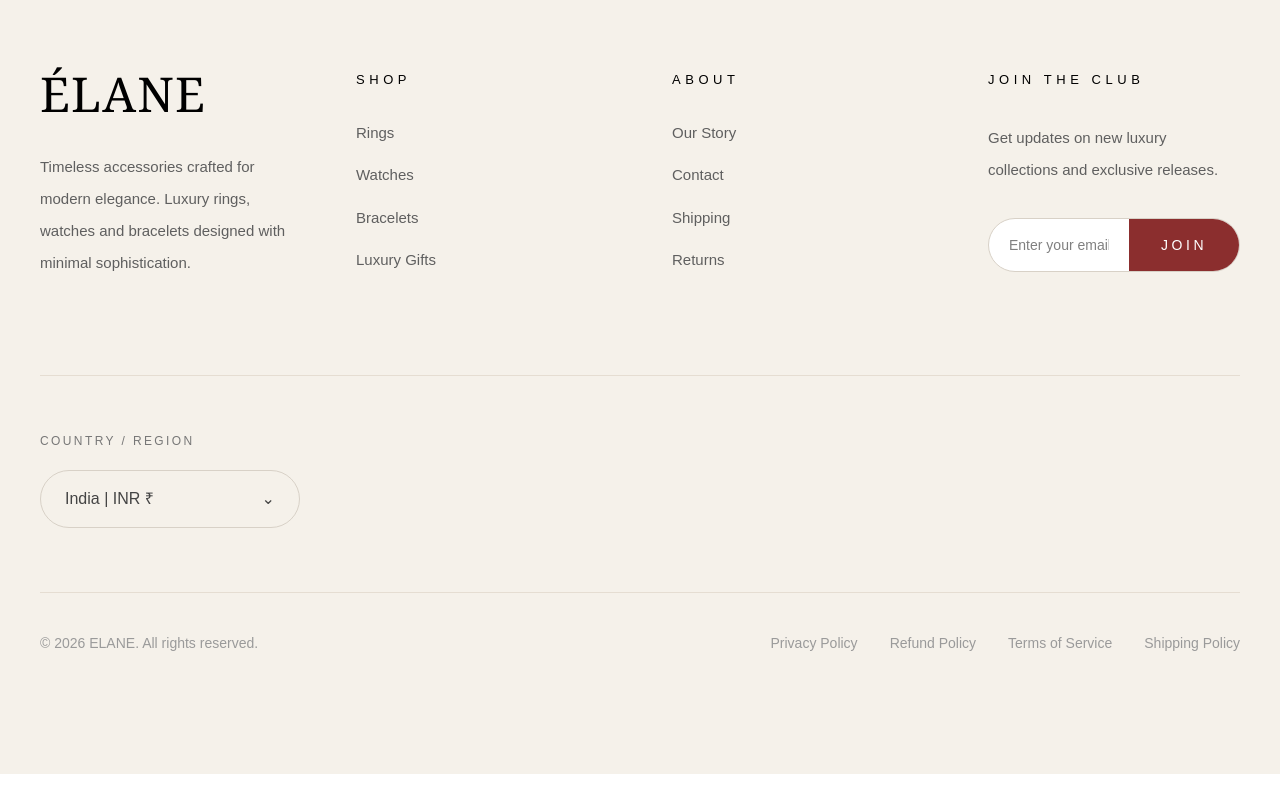
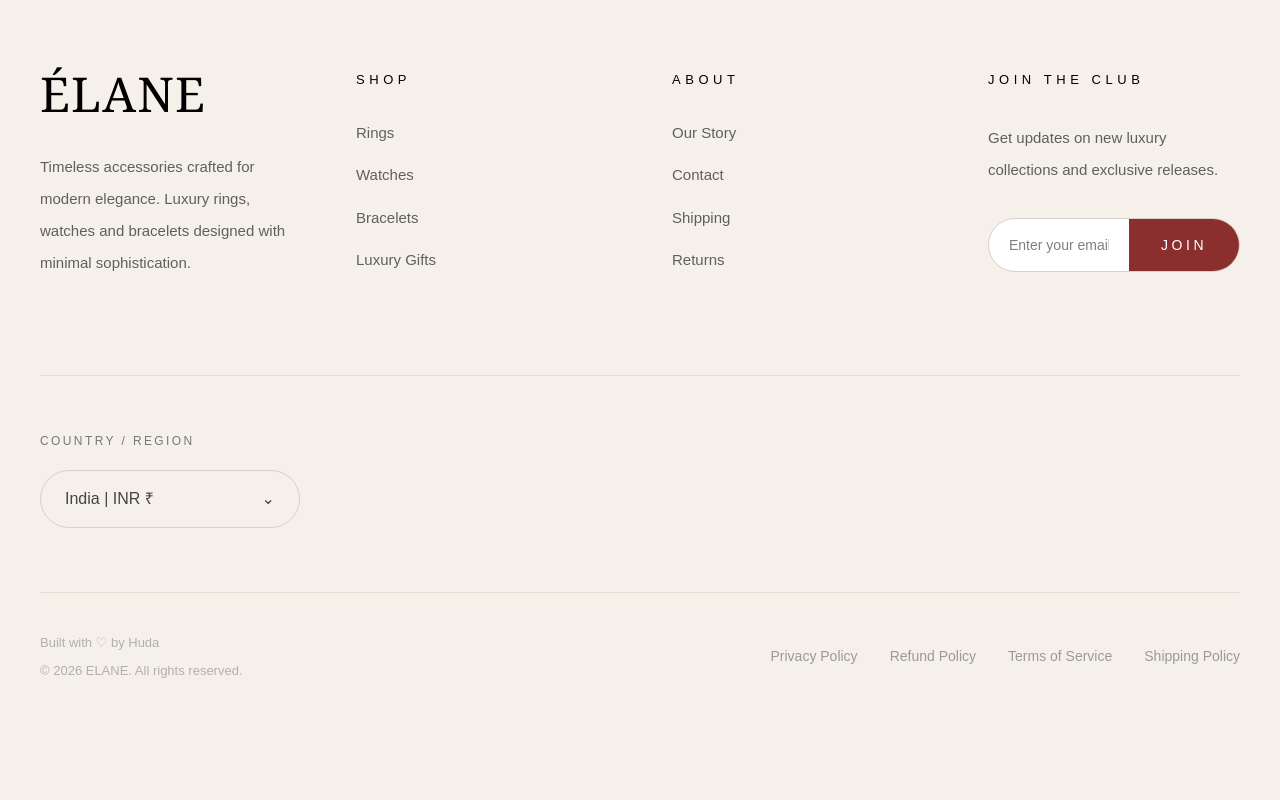
Before and after one commit to hudhafathima081-cell/Elane, a Next.js app: page / in a window 1280 px wide. Shown: the part 1065-1865 px from the top of the page. Before the commit the page ends 1839 px from the top, so only its background shows below. Built offline with nearby package versions, Linux system fonts and the light colour scheme.

Commit message:
changed footer

```diff
--- a/app/components/Footer.tsx
+++ b/app/components/Footer.tsx
@@ -125,9 +125,17 @@
 {/* BOTTOM LEGAL */}
 <div className="border-t border-[#e5ddd2] mt-16 pt-10 pb-10 flex flex-col md:flex-row justify-between items-center gap-6">
 
-  <p className="text-[#9a9a9a] text-[14px]">
+  <div className="flex flex-col gap-2">
+
+  <p className="text-[#b0b0b0] text-[13px]">
+    Built with ♡ by Huda
+  </p>
+
+  <p className="text-[#b0b0b0] text-[13px]">
     © 2026 ELANE. All rights reserved.
   </p>
+
+</div>
 
   <div className="flex gap-8 text-[14px] text-[#9a9a9a]">
 
```
